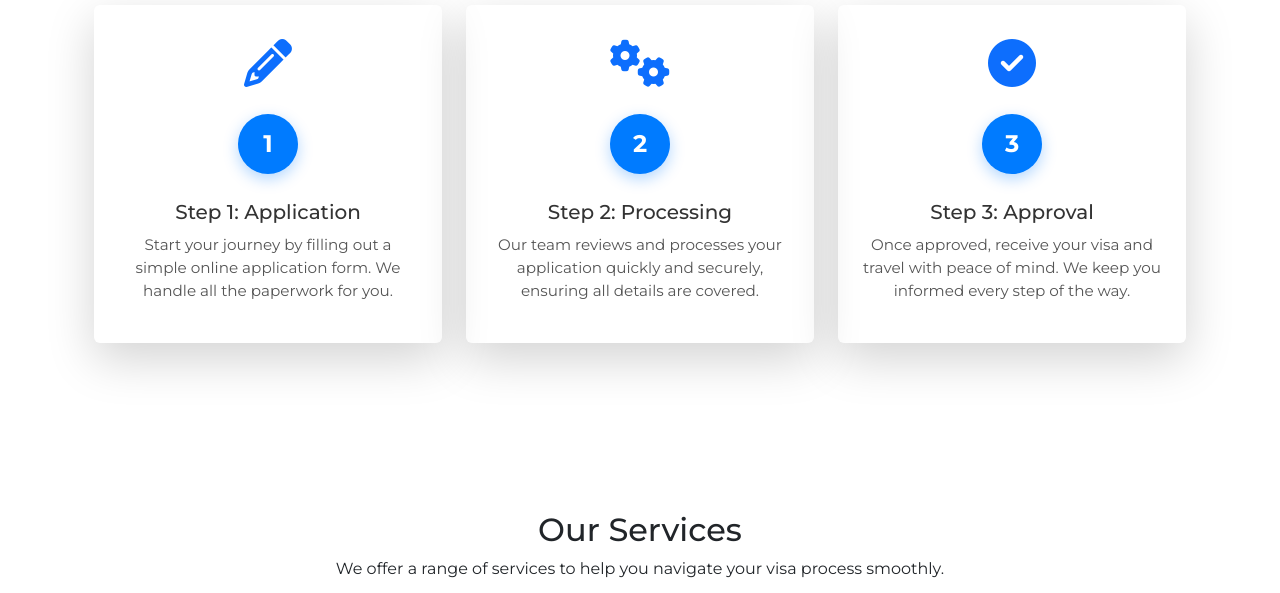
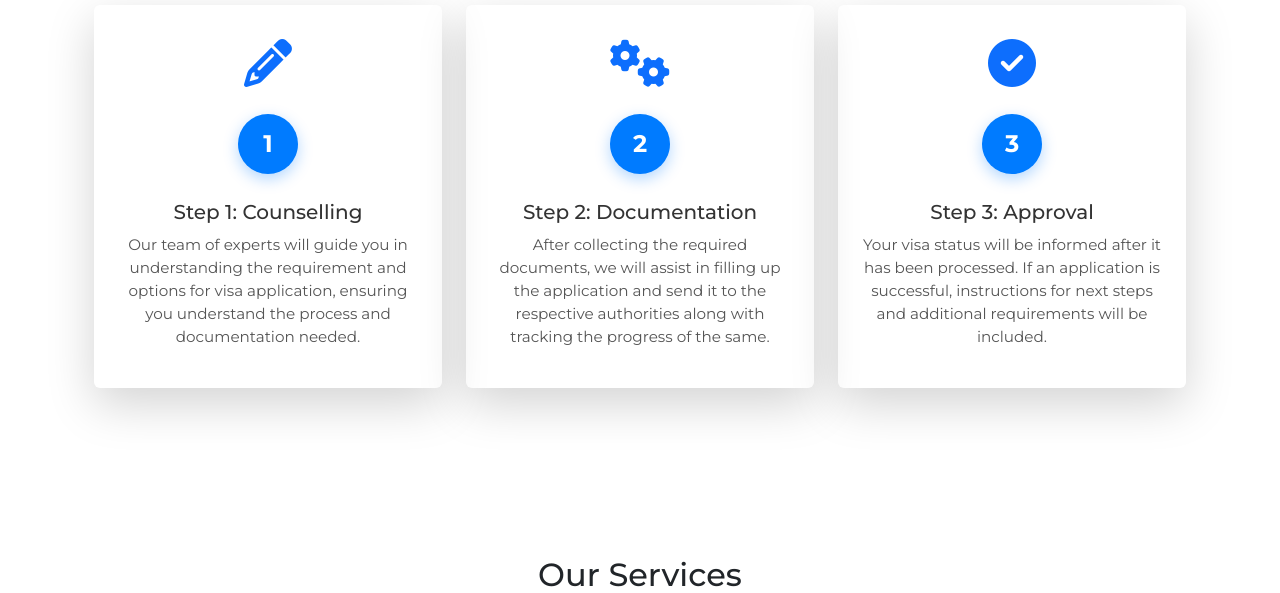
Before and after one commit to skytrails-production/VISA_Production, a Django app: template templates/VisaPage/visaservices.html in a window 1280 px wide. Shown: the part 867-1460 px from the top of the page. Run offline with Django 3.2, Linux system fonts and the light colour scheme; the template is opened without the code that fills it, so the values that code supplies are empty; some libraries are stand-ins or nearby versions.

Commit message:
new updated

```diff
--- a/templates/VisaPage/visaservices.html
+++ b/templates/VisaPage/visaservices.html
@@ -313,8 +313,9 @@ input[type="number"] {
                             <i class="fa fa-pencil-alt fa-3x text-primary"></i>
                         </div>
                         <div class="step-number rounded-circle text-white d-inline-block mb-3">1</div>
-                        <h5 class="font-weight-bold">Step 1: Application</h5>
-                        <p>Start your journey by filling out a simple online application form. We handle all the paperwork for you.</p>
+                        <h5 class="font-weight-bold">Step 1: Counselling </h5>
+                        <p> Our team of experts will guide you in understanding the requirement and options for visa application, ensuring you understand the process and documentation needed.
+                        </p>
                     </div>
                 </div>
                 <!-- Step 2 -->
@@ -324,8 +325,9 @@ input[type="number"] {
                             <i class="fa fa-cogs fa-3x text-primary"></i>
                         </div>
                         <div class="step-number rounded-circle text-white d-inline-block mb-3">2</div>
-                        <h5 class="font-weight-bold">Step 2: Processing</h5>
-                        <p>Our team reviews and processes your application quickly and securely, ensuring all details are covered.</p>
+                        <h5 class="font-weight-bold">Step 2: Documentation </h5>
+                        <p>After collecting the required documents, we will assist in filling up the application and send it to the respective authorities along with tracking the progress of the same.
+                        </p>
                     </div>
                 </div>
                 <!-- Step 3 -->
@@ -335,8 +337,9 @@ input[type="number"] {
                             <i class="fa fa-check-circle fa-3x text-primary"></i>
                         </div>
                         <div class="step-number rounded-circle text-white d-inline-block mb-3">3</div>
-                        <h5 class="font-weight-bold">Step 3: Approval</h5>
-                        <p>Once approved, receive your visa and travel with peace of mind. We keep you informed every step of the way.</p>
+                        <h5 class="font-weight-bold">Step 3: Approval </h5>
+                        <p> Your visa status will be informed after it has been processed. If an application is successful, instructions for next steps and additional requirements will be included.
+                        </p>
                     </div>
                 </div>
             </div>
```
